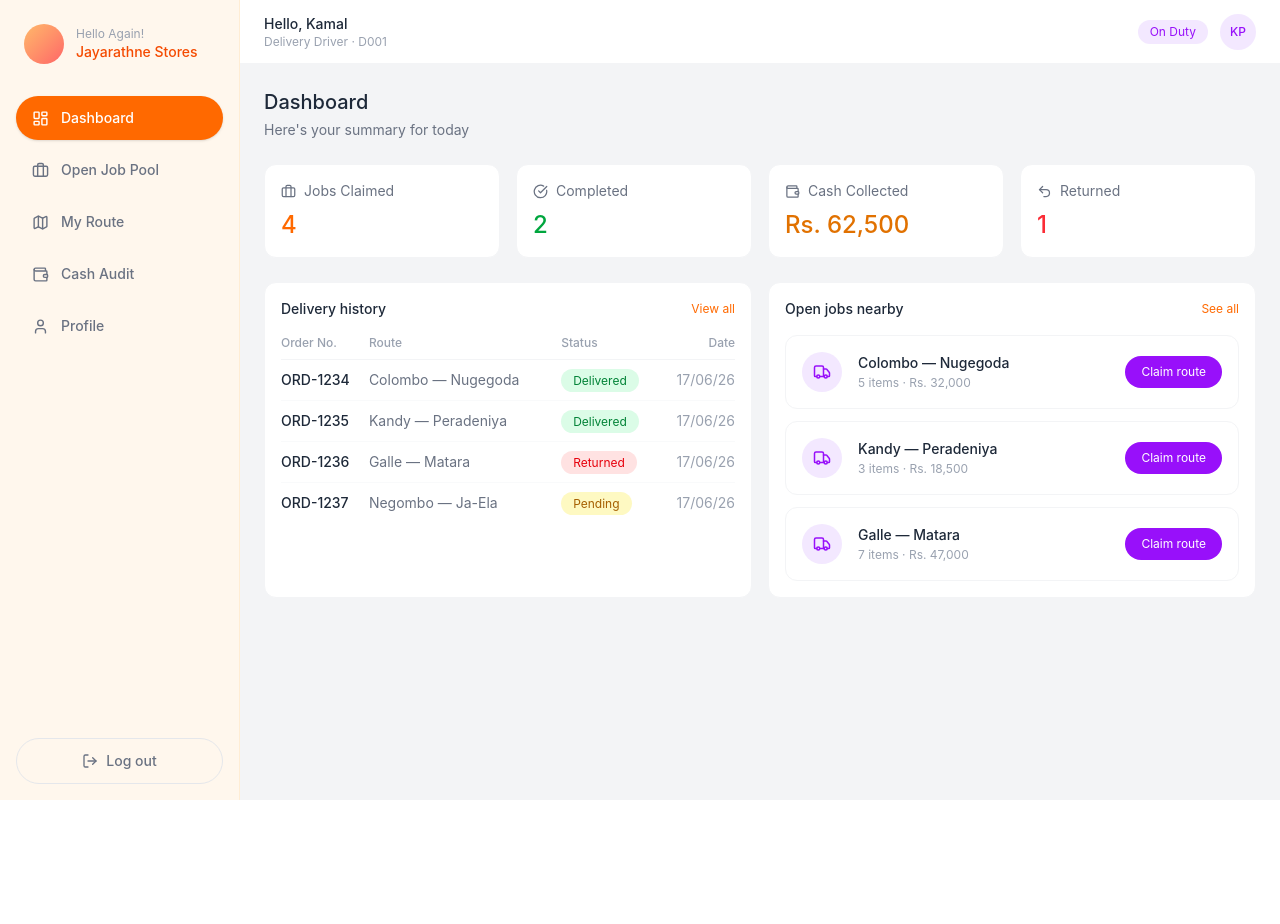
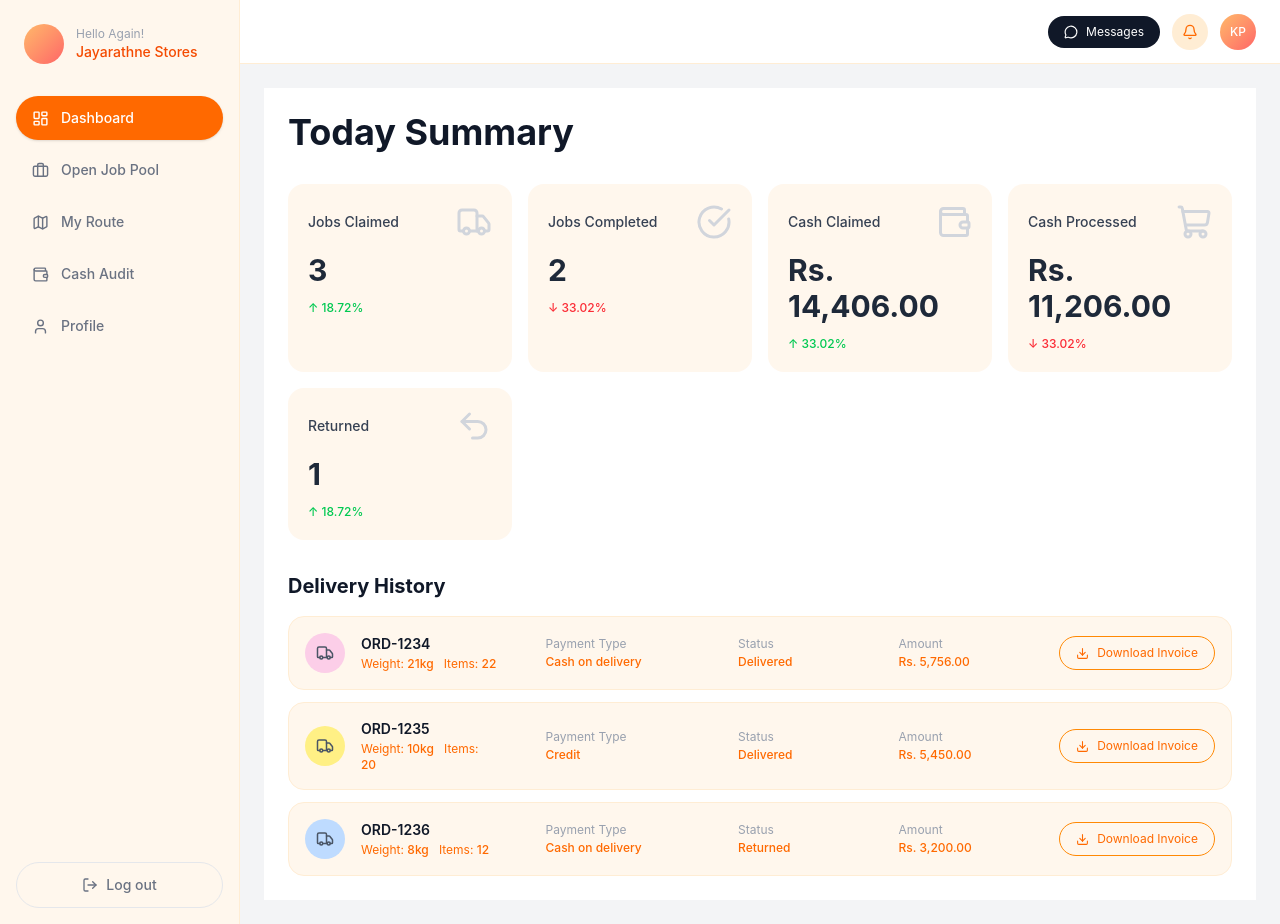
Before and after one commit to AsanJayarathne/fmcg-vendora, a React (Vite) app in the folder driver-frontend/: page / in a window 1280 px wide. Before the commit the page ends 800 px from the top, so only its background shows below. Built offline with nearby package versions, Linux system fonts and the light colour scheme.

Commit message:
Update dashboard UI to match Figma design with stat cards and delivery history

```diff
--- a/driver-frontend/src/components/StatCard.jsx
+++ b/driver-frontend/src/components/StatCard.jsx
@@ -1,13 +1,15 @@
-import React from 'react';
-
-function StatCard({ label, value, icon, color }) {
+function StatCard({ label, value, icon, color, percentage, percentageUp }) {
   const Icon = icon;
   return (
-    <div className="bg-white rounded-xl border border-gray-100 p-4">
-      <div className="text-sm text-gray-500 flex items-center gap-2 mb-2">
-        {Icon && <Icon size={15} />} {label}
+    <div className="bg-orange-50 rounded-2xl p-5 flex flex-col gap-3">
+      <div className="flex items-center justify-between">
+        <div className="text-sm font-medium text-gray-700">{label}</div>
+        {Icon && <Icon size={36} className="text-gray-300" />}
       </div>
-      <div className={`text-2xl font-medium ${color}`}>{value}</div>
+      <div className={`text-3xl font-bold text-gray-800`}>{value}</div>
+      <div className={`text-xs font-medium ${percentageUp ? 'text-green-500' : 'text-red-500'}`}>
+        {percentageUp ? '↑' : '↓'} {percentage}
+      </div>
     </div>
   );
 }
--- a/driver-frontend/src/layouts/DriverLayout.jsx
+++ b/driver-frontend/src/layouts/DriverLayout.jsx
@@ -1,5 +1,5 @@
 import { Link, Outlet, useLocation } from 'react-router-dom';
-import { LayoutDashboard, Briefcase, Map, Wallet, User, LogOut } from 'lucide-react';
+import { LayoutDashboard, Briefcase, Map, Wallet, User, LogOut, MessageCircle, Bell } from 'lucide-react';
 
 function DriverLayout() {
   const location = useLocation();
@@ -54,17 +54,18 @@ function DriverLayout() {
       {/* Main Content */}
       <div className="flex-1 flex flex-col overflow-auto">
 
-        {/* Top Bar */}
-        <div className="h-16 bg-white border-b border-gray-100 flex items-center justify-between px-6 flex-shrink-0">
-          <div>
-            <div className="text-sm font-medium text-gray-800">Hello, Kamal</div>
-            <div className="text-xs text-gray-400">Delivery Driver · D001</div>
-          </div>
+       {/* Top Bar */}
+        <div className="h-16 bg-white border-b border-orange-100 flex items-center justify-between px-6 flex-shrink-0">
+          <div></div>
           <div className="flex items-center gap-3">
-            <span className="text-xs bg-purple-100 text-purple-600 px-3 py-1 rounded-full">
-              On Duty
-            </span>
-            <div className="w-9 h-9 rounded-full bg-purple-100 flex items-center justify-center text-purple-600 text-xs font-medium">
+            <button className="flex items-center gap-2 bg-gray-900 text-white text-xs px-4 py-2 rounded-full hover:bg-gray-700">
+              <MessageCircle size={14} />
+              Messages
+            </button>
+            <button className="w-9 h-9 rounded-full bg-orange-100 flex items-center justify-center hover:bg-orange-200">
+              <Bell size={16} className="text-orange-500" />
+            </button>
+            <div className="w-9 h-9 rounded-full bg-gradient-to-br from-orange-300 to-red-400 flex items-center justify-center text-white text-xs font-medium">
               KP
             </div>
           </div>
--- a/driver-frontend/src/pages/Dashboard.jsx
+++ b/driver-frontend/src/pages/Dashboard.jsx
@@ -1,107 +1,107 @@
-import { Briefcase, CheckCircle, Wallet, Undo2 } from 'lucide-react';
+import { Truck, CheckCircle, Wallet, ShoppingCart, Undo2, Download } from 'lucide-react';
 import StatCard from '../components/StatCard';
 import StatusBadge from '../components/StatusBadge';
-import JobCard from '../components/JobCard';
 
 function Dashboard() {
   const history = [
-    { id: 'ORD-1234', route: 'Colombo — Nugegoda', status: 'Delivered', date: '17/06/26' },
-    { id: 'ORD-1235', route: 'Kandy — Peradeniya', status: 'Delivered', date: '17/06/26' },
-    { id: 'ORD-1236', route: 'Galle — Matara', status: 'Returned', date: '17/06/26' },
-    { id: 'ORD-1237', route: 'Negombo — Ja-Ela', status: 'Pending', date: '17/06/26' },
+    { id: 'ORD-1234', route: 'Colombo - Nugegoda', status: 'Delivered', date: '17/06/26', paymentType: 'Cash on delivery', amount: 'Rs. 5,756.00', weight: '21kg', items: 22 },
+    { id: 'ORD-1235', route: 'Kandy - Peradeniya', status: 'Delivered', date: '17/06/26', paymentType: 'Credit', amount: 'Rs. 5,450.00', weight: '10kg', items: 20 },
+    { id: 'ORD-1236', route: 'Galle - Matara', status: 'Returned', date: '17/06/26', paymentType: 'Cash on delivery', amount: 'Rs. 3,200.00', weight: '8kg', items: 12 },
   ];
 
   const jobsClaimed = history.length;
-  const completed = history.filter((h) => h.status === 'Delivered').length;
+  const jobsCompleted = history.filter((h) => h.status === 'Delivered').length;
   const returned = history.filter((h) => h.status === 'Returned').length;
-  const cashCollected = completed * 31250;
+  const cashClaimed = history.reduce((sum, h) => sum + parseFloat(h.amount.replace('Rs. ', '').replace(',', '')), 0);
+  const cashProcessed = history.filter((h) => h.status === 'Delivered').reduce((sum, h) => sum + parseFloat(h.amount.replace('Rs. ', '').replace(',', '')), 0);
 
   const stats = [
-    { label: 'Jobs Claimed', value: jobsClaimed, icon: Briefcase, color: 'text-orange-500' },
-    { label: 'Completed', value: completed, icon: CheckCircle, color: 'text-green-600' },
-    { label: 'Cash Collected', value: `Rs. ${cashCollected.toLocaleString()}`, icon: Wallet, color: 'text-amber-600' },
-    { label: 'Returned', value: returned, icon: Undo2, color: 'text-red-500' },
+    { label: 'Jobs Claimed', value: jobsClaimed, icon: Truck, percentage: '18.72%', percentageUp: true },
+    { label: 'Jobs Completed', value: jobsCompleted, icon: CheckCircle, percentage: '33.02%', percentageUp: false },
+    { label: 'Cash Claimed', value: `Rs. ${cashClaimed.toLocaleString()}.00`, icon: Wallet, percentage: '33.02%', percentageUp: true },
+    { label: 'Cash Processed', value: `Rs. ${cashProcessed.toLocaleString()}.00`, icon: ShoppingCart, percentage: '33.02%', percentageUp: false },
+    { label: 'Returned', value: returned, icon: Undo2, percentage: '18.72%', percentageUp: true },
+  ];
+
+  const avatarColors = [
+    'bg-pink-200',
+    'bg-yellow-200',
+    'bg-blue-200',
   ];
 
   return (
-    <div>
-      <div className="mb-6">
-        <h2 className="text-xl font-medium text-gray-800">Dashboard</h2>
-        <p className="text-sm text-gray-500 mt-1">Here's your summary for today</p>
+    <div className="bg-white min-h-screen p-6">
+
+      {/* Title */}
+      <div className="mb-8">
+        <h2 className="text-4xl font-bold text-gray-900">Today Summary</h2>
       </div>
 
-      {/* Stats */}
-      <div className="grid grid-cols-4 gap-4 mb-6">
-        {stats.map((stat) => (
-          <StatCard
-            key={stat.label}
-            label={stat.label}
-            value={stat.value}
-            icon={stat.icon}
-            color={stat.color}
-          />
+      {/* Stats — 4 in first row */}
+      <div className="grid grid-cols-4 gap-4 mb-4">
+        {stats.slice(0, 4).map((stat) => (
+          <StatCard key={stat.label} {...stat} />
         ))}
       </div>
 
-      {/* Bottom grid */}
-      <div className="grid grid-cols-2 gap-4">
+      {/* Stats — 1 in second row */}
+      <div className="grid grid-cols-4 gap-4 mb-8">
+        <StatCard {...stats[4]} />
+      </div>
 
       {/* Delivery History */}
-        <div className="bg-white rounded-xl border border-gray-100 p-4">
-          <div className="flex items-center justify-between mb-4">
-            <h3 className="text-sm font-medium text-gray-800">Delivery history</h3>
-            <span className="text-xs text-orange-500 cursor-pointer">View all</span>
+      <div>
+        <h3 className="text-xl font-bold text-gray-900 mb-4">Delivery History</h3>
+        <div className="flex flex-col gap-3">
+          {history.map((item, index) => (
+            <div
+              key={item.id}
+              className="flex items-center justify-between p-4 rounded-2xl bg-orange-50 border border-orange-100"
+            >
+              {/* Avatar + Order Info */}
+              <div className="flex items-center gap-4 w-48">
+                <div className={`w-10 h-10 rounded-full ${avatarColors[index % avatarColors.length]} flex items-center justify-center`}>
+                  <Truck size={18} className="text-gray-600" />
                 </div>
-          <table className="w-full text-sm">
-            <thead>
-              <tr className="text-left text-xs text-gray-400 border-b border-gray-100">
-                <th className="pb-2 font-medium">Order No.</th>
-                <th className="pb-2 font-medium">Route</th>
-                <th className="pb-2 font-medium">Status</th>
-                <th className="pb-2 font-medium text-right">Date</th>
-              </tr>
-            </thead>
-            <tbody>
-              {history.map((item) => (
-                <tr key={item.id} className="border-b border-gray-50 last:border-0">
-                  <td className="py-2.5 text-gray-800 font-medium">{item.id}</td>
-                  <td className="py-2.5 text-gray-500">{item.route}</td>
-                  <td className="py-2.5">
-                    <StatusBadge status={item.status} />
-                  </td>
-                  <td className="py-2.5 text-gray-400 text-right">{item.date}</td>
-                </tr>
-              ))}
-            </tbody>
-          </table>
+                <div>
+                  <div className="text-sm font-semibold text-gray-900">{item.id}</div>
+                  <div className="text-xs text-orange-500 mt-0.5">
+                    Weight: <span className="font-medium">{item.weight}</span> &nbsp;
+                    Items: <span className="font-medium">{item.items}</span>
+                  </div>
+                </div>
               </div>
 
-        {/* Open Jobs */}
-        <div className="bg-white rounded-xl border border-gray-100 p-4">
-          <div className="flex items-center justify-between mb-4">
-            <h3 className="text-sm font-medium text-gray-800">Open jobs nearby</h3>
-            <span className="text-xs text-orange-500 cursor-pointer">See all</span>
+              {/* Payment Type */}
+              <div className="w-36">
+                <div className="text-xs text-gray-400 mb-0.5">Payment Type</div>
+                <div className="text-xs text-orange-500 font-medium">{item.paymentType}</div>
               </div>
-          <div className="flex flex-col gap-3">
-            {[
-              { route: 'Colombo — Nugegoda', items: 5, amount: 'Rs. 32,000', status: 'Available' },
-              { route: 'Kandy — Peradeniya', items: 3, amount: 'Rs. 18,500', status: 'Available' },
-              { route: 'Galle — Matara', items: 7, amount: 'Rs. 47,000', status: 'Available' },
-            ].map((job) => (
-              <JobCard
-                key={job.route}
-                route={job.route}
-                items={job.items}
-                amount={job.amount}
-                status={job.status}
-                onClaim={() => alert('Go to Job Pool page to claim routes')}
-              />
+
+              {/* Status */}
+              <div className="w-28">
+                <div className="text-xs text-gray-400 mb-0.5">Status</div>
+                <div className="text-xs text-orange-500 font-medium">{item.status}</div>
+              </div>
+
+              {/* Amount */}
+              <div className="w-28">
+                <div className="text-xs text-gray-400 mb-0.5">Amount</div>
+                <div className="text-xs text-orange-500 font-medium">{item.amount}</div>
+              </div>
+
+              {/* Download Button */}
+              <button className="flex items-center gap-2 text-xs px-4 py-2 rounded-full border border-orange-400 text-orange-500 hover:bg-orange-100 transition-all">
+                <Download size={13} />
+                Download Invoice
+              </button>
+
+            </div>
           ))}
         </div>
       </div>
 
     </div>
-    </div>
   );
 }
 
```
Lines whose indentation alone changed are shown as unchanged.
